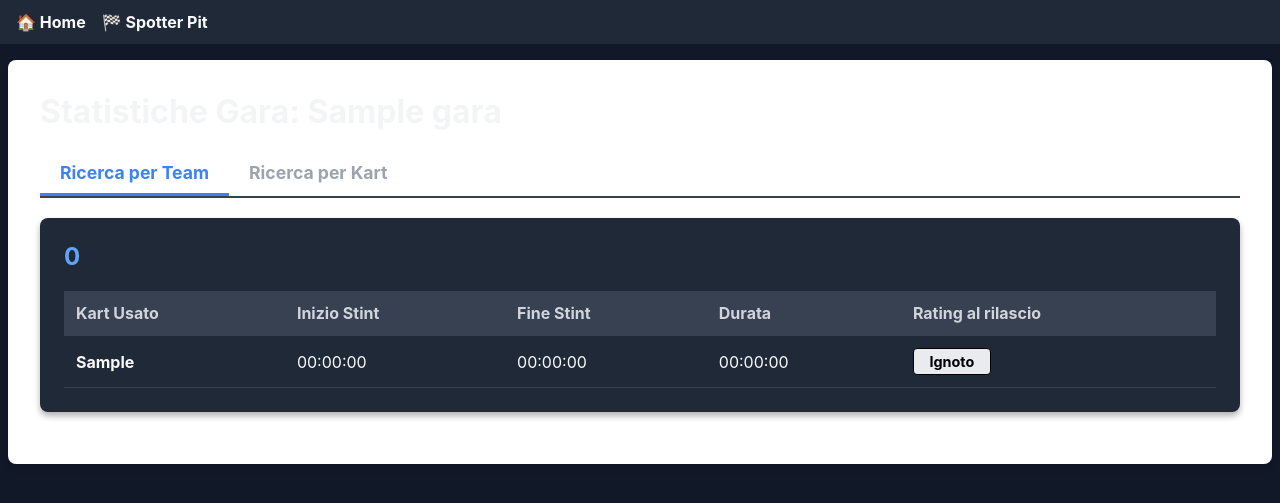
After one commit to zupeppe/GestioneGareSWS, a PHP site: template app/Views/statistiche/index.php in a window 1280 px wide. The commit adds this page. Shown: the top 503 px of the page. Run offline with PHP 8.4, Linux system fonts and the light colour scheme; the template is opened without the code that fills it: most values are stand-ins (such as "Sample title", 1, 10 or a date in 2020); some libraries are stand-ins or nearby versions.

Commit message:
add statistiche kart e storico pit

```diff
--- a/app/Controllers/MurettoController.php
+++ b/app/Controllers/MurettoController.php
@@ -149,7 +149,7 @@ class MurettoController {
         $media_stint_formattata = sprintf("%02d:%02d", $minuti_media, $secondi_media);
 
         // Calcolo Tempo Eccedente
-        $tempo_eccedente = $minutiResidui - $tempo_massimo_copribile_totale;
+        $tempo_eccedente = $tempo_massimo_copribile_totale - $minutiResidui;
         if ($tempo_eccedente < 0) {
             $tempo_eccedente = 0;
         }
--- a/app/Controllers/SpotterController.php
+++ b/app/Controllers/SpotterController.php
@@ -62,6 +62,7 @@ class SpotterController {
         $ultimiCambi = $monitoraggioModel->ottieniUltimiCambi($gara_id, 10);
         $ultimoCambio = $monitoraggioModel->ottieniUltimoCambio($gara_id);
         $ultimoAnnullato = $monitoraggioModel->ottieniUltimoAnnullato($gara_id);
+        $storicoCambi = $monitoraggioModel->getStoricoGara($gara_id);
 
         require_once BASE_PATH . '/app/Views/spotter/index.php';
     }
--- a/app/Views/layout/navbar.php
+++ b/app/Views/layout/navbar.php
@@ -13,6 +13,7 @@
 
             <?php if (in_array($ruolo, ['admin', 'team_manager', 'muretto'])): ?>
                 <a href="<?php echo BASE_URL; ?>/muretto/multi/<?php echo $gara_id_param; ?>" style="color:#f9fafb; text-decoration:none; font-weight:bold;">👥 Muretto Multi-Team</a>
+                <a href="<?php echo BASE_URL; ?>/statistiche/index/<?php echo $gara_id_param; ?>" style="color:#f9fafb; text-decoration:none; font-weight:bold;">📊 Statistiche</a>
             <?php endif; ?>
 
             <?php if (in_array($ruolo, ['admin', 'team_manager'])): ?>
--- /dev/null
+++ b/app/Views/statistiche/index.php
@@ -0,0 +1,222 @@
+<!DOCTYPE html>
+<html lang="it">
+<head>
+    <meta charset="UTF-8">
+    <meta name="viewport" content="width=device-width, initial-scale=1.0">
+    <title>Statistiche Gara</title>
+    <link rel="stylesheet" href="<?php echo BASE_URL; ?>/public/css/style.css">
+    <style>
+        body {
+            font-family: -apple-system, BlinkMacSystemFont, "Segoe UI", Roboto, Helvetica, Arial, sans-serif;
+            background-color: #111827;
+            color: #f9fafb;
+            margin: 0;
+            padding: 0;
+        }
+        .container {
+            max-width: 1200px;
+            margin: 0 auto;
+            padding: 2rem;
+        }
+        .header-title {
+            color: #f3f4f6;
+            margin-top: 0;
+        }
+        .tabs {
+            display: flex;
+            border-bottom: 2px solid #374151;
+            margin-bottom: 20px;
+        }
+        .tab {
+            padding: 10px 20px;
+            cursor: pointer;
+            font-size: 1.1em;
+            font-weight: bold;
+            color: #9ca3af;
+            border-bottom: 3px solid transparent;
+        }
+        .tab.active {
+            color: #3b82f6;
+            border-bottom: 3px solid #3b82f6;
+        }
+        .tab-content {
+            display: none;
+        }
+        .tab-content.active {
+            display: block;
+        }
+        .card {
+            background-color: #1f2937;
+            padding: 1.5rem;
+            border-radius: 8px;
+            margin-bottom: 20px;
+            box-shadow: 0 4px 6px rgba(0,0,0,0.3);
+        }
+        table {
+            width: 100%;
+            border-collapse: collapse;
+            margin-top: 10px;
+        }
+        th, td {
+            text-align: left;
+            padding: 0.75rem;
+            border-bottom: 1px solid #374151;
+        }
+        th {
+            background-color: #374151;
+            color: #d1d5db;
+        }
+        .rating-badge { display: inline-block; padding: 4px 8px; border-radius: 4px; font-weight: bold; font-size: 0.9em; min-width: 60px; text-align: center; border: 1px solid black; }
+        .rating-0 { background: #e9ecef; color: #000; }
+        .rating-1 { background: #dc3545; color: #fff; }
+        .rating-2 { background: #ffc107; color: #000; }
+        .rating-3 { background: #28a745; color: #fff; }
+        .rating-5 { background: #6b21a8; color: #fff; text-shadow: 1px 1px 2px rgba(0,0,0,0.8); }
+
+        <?php
+        function getRatingBadge($rating) {
+            $r = (int)$rating;
+            $class = 'rating-0'; $text = 'Ignoto';
+            if ($r === 1) { $class = 'rating-1'; $text = 'Scarso'; }
+            elseif ($r === 2) { $class = 'rating-2'; $text = 'Medio'; }
+            elseif ($r === 3) { $class = 'rating-3'; $text = 'Buono'; }
+            elseif ($r === 5) { $class = 'rating-5'; $text = 'Best Lap'; }
+            return "<span class=\"rating-badge $class\">$text</span>";
+        }
+
+        function formatDuration($inizio, $fine) {
+            if ($fine === 'In Corso') return 'In Corso';
+            $t1 = strtotime($inizio);
+            $t2 = strtotime($fine);
+            $diff = $t2 - $t1;
+            if ($diff < 0) return "Errore Date";
+            $h = floor($diff / 3600);
+            $m = floor(($diff % 3600) / 60);
+            $s = $diff % 60;
+            return sprintf("%02d:%02d:%02d", $h, $m, $s);
+        }
+        ?>
+    </style>
+</head>
+<body>
+
+<?php require_once dirname(__DIR__) . '/layout/navbar.php'; ?>
+
+<div class="container">
+    <h1 class="header-title">Statistiche Gara: <?php echo htmlspecialchars($gara['nome_gara']); ?></h1>
+
+    <div class="tabs">
+        <div class="tab active" onclick="switchTab(event, 'team')">Ricerca per Team</div>
+        <div class="tab" onclick="switchTab(event, 'kart')">Ricerca per Kart</div>
+    </div>
+
+    <!-- TAB TEAM -->
+    <div id="tab-team" class="tab-content active">
+        <?php if (empty($stintsByTeam)): ?>
+            <div class="card">Nessun dato registrato.</div>
+        <?php else: ?>
+            <?php foreach ($stintsByTeam as $teamNome => $stints): ?>
+            <div class="card">
+                <h2 style="margin-top:0; color:#60a5fa;"><?php echo htmlspecialchars($teamNome); ?></h2>
+                <table>
+                    <thead>
+                        <tr>
+                            <th>Kart Usato</th>
+                            <th>Inizio Stint</th>
+                            <th>Fine Stint</th>
+                            <th>Durata</th>
+                            <th>Rating al rilascio</th>
+                        </tr>
+                    </thead>
+                    <tbody>
+                        <?php foreach ($stints as $s): ?>
+                        <tr>
+                            <td><strong><?php echo htmlspecialchars($s['numero_kart']); ?></strong></td>
+                            <td><?php echo date('H:i:s', strtotime($s['inizio'])); ?></td>
+                            <td><?php echo $s['fine'] === 'In Corso' ? '<span style="color:#10b981;">In Corso</span>' : date('H:i:s', strtotime($s['fine'])); ?></td>
+                            <td><?php echo formatDuration($s['inizio'], $s['fine']); ?></td>
+                            <td><?php echo getRatingBadge($s['rating']); ?></td>
+                        </tr>
+                        <?php endforeach; ?>
+                    </tbody>
+                </table>
+            </div>
+            <?php endforeach; ?>
+        <?php endif; ?>
+    </div>
+
+    <!-- TAB KART -->
+    <div id="tab-kart" class="tab-content">
+        <?php if (empty($stintsByKart)): ?>
+            <div class="card">Nessun dato registrato.</div>
+        <?php else: ?>
+            <div class="card" style="margin-bottom: 20px;">
+                <label for="kartSelector"><strong>Seleziona Kart:</strong></label>
+                <select id="kartSelector" onchange="filterKart()" style="padding: 10px; border-radius: 4px; background: #374151; color: white; border: none; font-size: 1.1em; margin-left: 10px;">
+                    <option value="all">Tutti i Kart</option>
+                    <?php foreach (array_keys($stintsByKart) as $nk): ?>
+                        <option value="kart-box-<?php echo htmlspecialchars($nk); ?>">Kart N° <?php echo htmlspecialchars($nk); ?></option>
+                    <?php endforeach; ?>
+                </select>
+            </div>
+
+            <?php foreach ($stintsByKart as $numeroKart => $stints): ?>
+            <div class="card kart-box" id="kart-box-<?php echo htmlspecialchars($numeroKart); ?>">
+                <h2 style="margin-top:0; color:#f59e0b;">Storico Kart N° <?php echo htmlspecialchars($numeroKart); ?></h2>
+                <table>
+                    <thead>
+                        <tr>
+                            <th>Guidato da (Team)</th>
+                            <th>Da (Ora)</th>
+                            <th>A (Ora)</th>
+                            <th>Durata</th>
+                            <th>Rating Rilevato</th>
+                        </tr>
+                    </thead>
+                    <tbody>
+                        <?php foreach ($stints as $s): ?>
+                        <tr>
+                            <td><?php echo htmlspecialchars($s['team_nome']); ?></td>
+                            <td><?php echo date('H:i:s', strtotime($s['inizio'])); ?></td>
+                            <td><?php echo $s['fine'] === 'In Corso' ? '<span style="color:#10b981;">In Corso</span>' : date('H:i:s', strtotime($s['fine'])); ?></td>
+                            <td><?php echo formatDuration($s['inizio'], $s['fine']); ?></td>
+                            <td><?php echo getRatingBadge($s['rating']); ?></td>
+                        </tr>
+                        <?php endforeach; ?>
+                    </tbody>
+                </table>
+            </div>
+            <?php endforeach; ?>
+        <?php endif; ?>
+    </div>
+</div>
+
+<script>
+function switchTab(event, tabId) {
+    document.querySelectorAll('.tab').forEach(el => el.classList.remove('active'));
+    document.querySelectorAll('.tab-content').forEach(el => el.classList.remove('active'));
+
+    event.target.classList.add('active');
+    document.getElementById('tab-' + tabId).classList.add('active');
+}
+
+function filterKart() {
+    let selector = document.getElementById('kartSelector');
+    let selectedId = selector.value;
+
+    document.querySelectorAll('.kart-box').forEach(box => {
+        if (selectedId === 'all') {
+            box.style.display = 'block';
+        } else {
+            if (box.id === selectedId) {
+                box.style.display = 'block';
+            } else {
+                box.style.display = 'none';
+            }
+        }
+    });
+}
+</script>
+
+</body>
+</html>
--- a/public/index.php
+++ b/public/index.php
@@ -60,8 +60,8 @@ if ($isLoggedIn) {
             $accessoNegato = true;
         }
     } elseif ($ruolo === 'muretto') {
-        // Solo Muretto, Spotter, Home, Auth
-        $allowed = ['MurettoController', 'SpotterController', 'HomeController', 'AuthController'];
+        // Solo Muretto, Spotter, Home, Auth, Statistiche
+        $allowed = ['MurettoController', 'SpotterController', 'HomeController', 'AuthController', 'StatisticheController'];
         if (!in_array($controllerName, $allowed)) {
             $accessoNegato = true;
         }
```
Also changed, not shown: app/Controllers/StatisticheController.php (added, +147 -0 lines), app/Models/KartGara.php (+17 -4 lines), app/Models/MonitoraggioPit.php (+28 -0 lines), app/Views/spotter/index.php (+44 -0 lines).
